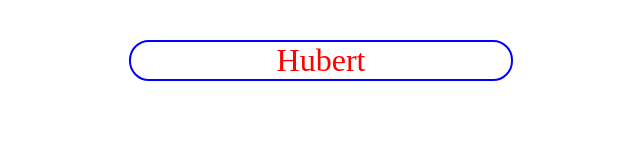
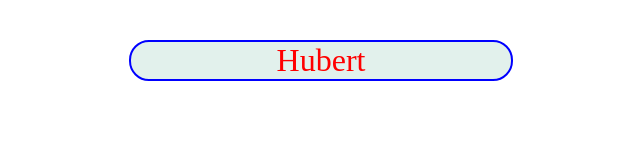
Before and after one commit to HUBERTBRICAU/loulou, a plain HTML site: page index.html in a window 1280 px wide. Shown: the whole page, without its empty margins (319-959 px from the left). Drawn offline with Linux system fonts and the light colour scheme.

Commit message:
Update style.css

```diff
--- a/style.css
+++ b/style.css
@@ -2,6 +2,7 @@
 .div1{
   color: red;
   font-size: 2em;
+  background-color: rgb(226, 241, 236);
   text-transform: capitalize;
   text-align: center;
   border: 2px blue solid;
```
